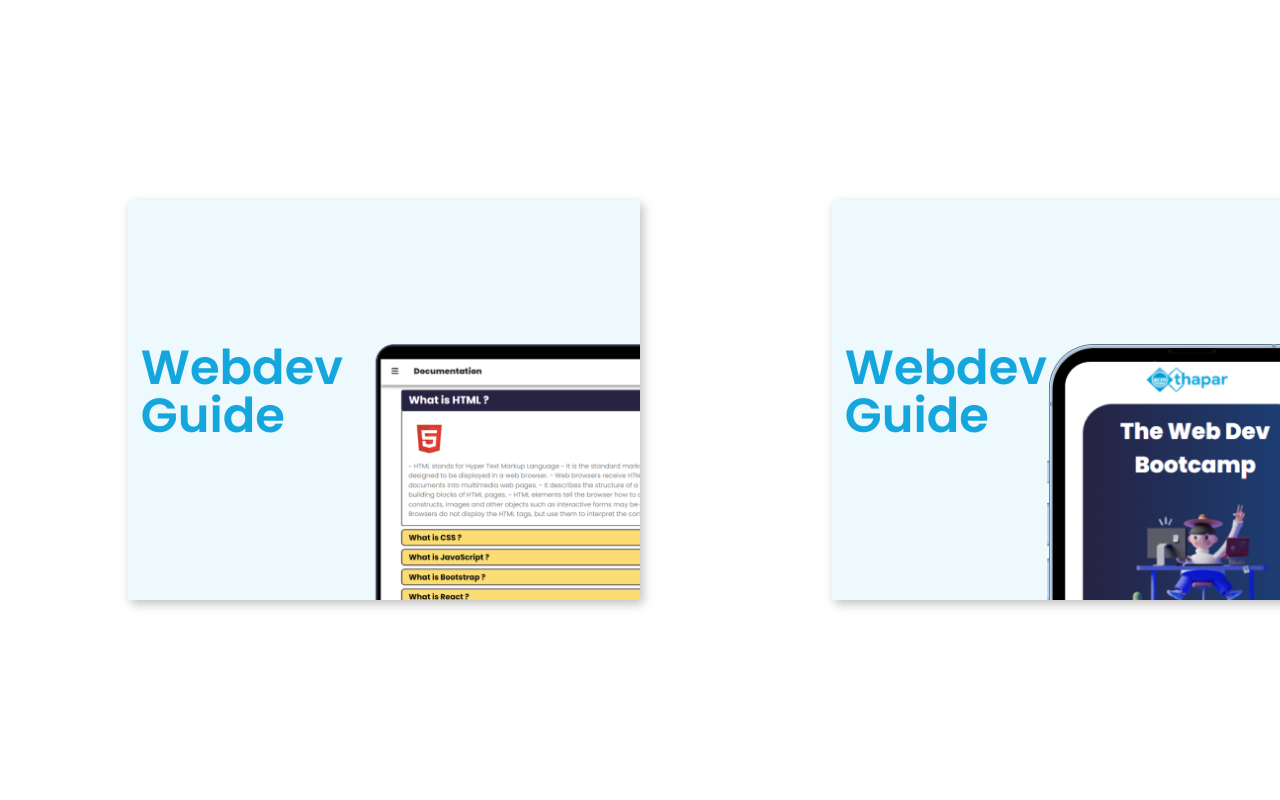
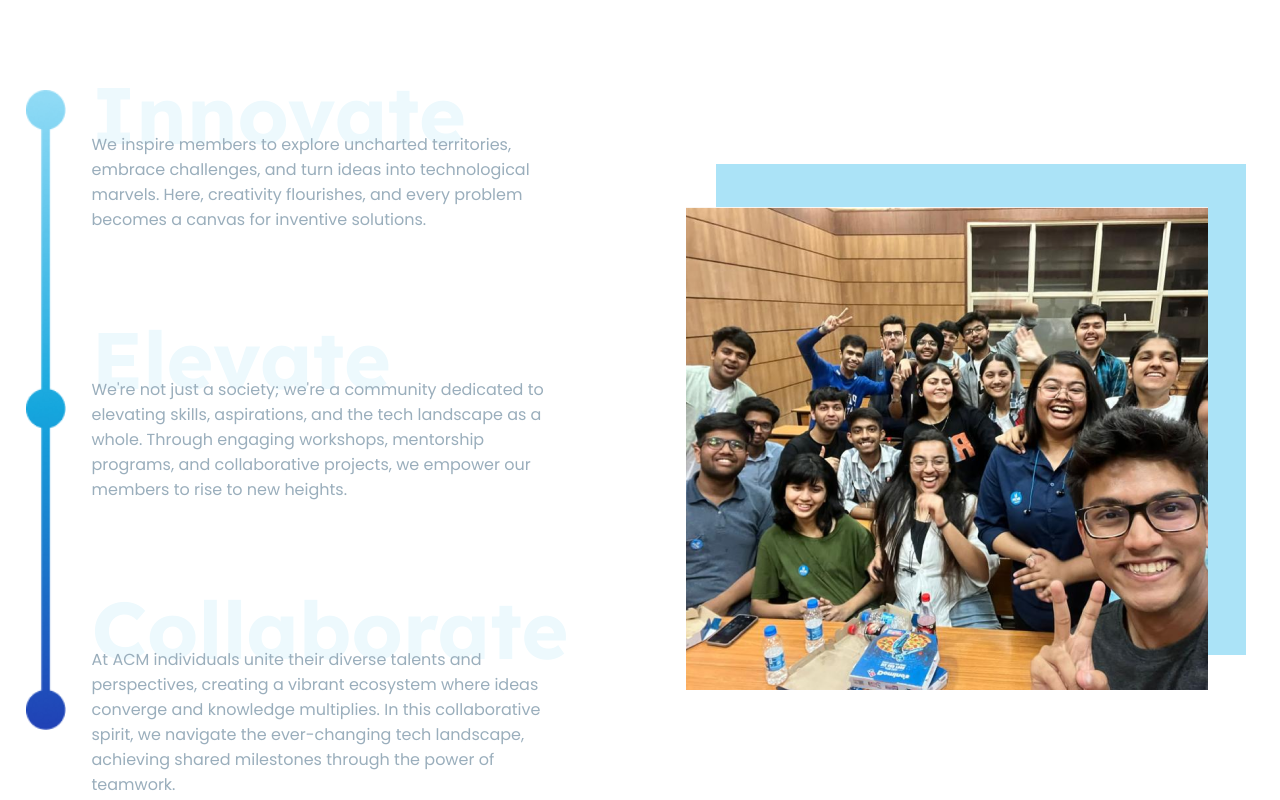
Before and after one commit to ACM-Thapar/ACM-Website, a React (Vite) app: page / in a window 1280 px wide. Shown: the part 800-1600 px from the top of the page. Built offline with nearby package versions, Linux system fonts and the light colour scheme.

Commit message:
brand component done

```diff
--- a/src/Components/Hero/Hero.module.css
+++ b/src/Components/Hero/Hero.module.css
@@ -7,6 +7,7 @@
     height: calc(100vh - 60px);
     background: rgb(255, 255, 255);
     display: flex;
+    margin-bottom:5vw ;
 }
 
 .upperpart{
@@ -45,6 +46,7 @@
 main {
     display: flex;
     margin-top: 5vw;
+
 }
 
 .lsb {
--- /dev/null
+++ b/src/Components/homebrand/Homebrand.jsx
@@ -0,0 +1,47 @@
+
+import React, { useState, useEffect } from 'react';
+import { homebrand } from '../../data.mjs';
+import styles from "./Homebrand.module.css";
+import progressbar from "../../assets/Images/progressbar.png"
+const Homebrand = () => {
+  const [currentImageIndex, setCurrentImageIndex] = useState(0);
+  const {images,details} = homebrand
+  useEffect(() => {
+    const interval = setInterval(() => {
+      setCurrentImageIndex((prevIndex) => (prevIndex + 1) % images.length);
+    }, 5000); // Change image every 5 seconds
+
+    return () => clearInterval(interval);
+  }, [images.length]);
+
+  return (
+    <div className={styles.main}>
+        <img src={progressbar} className={styles.progressbar}/>
+        <div className={styles.content}>
+
+            {details.map((items,index)=>{
+                return(
+                <div className={styles.innercontent} key={index}>
+                <h1 >{items.heading}</h1>
+                <p > {items.data}</p>
+                </div>
+                )
+            })}
+        </div>
+    <div className={styles.image}>
+      {images.map((image, index) => (
+        <img
+          key={index}
+          src={image}
+          style={{
+            opacity: index === currentImageIndex ? 1 : 0,
+            transition: 'opacity 1s ease',
+          }}
+        />
+      ))}
+    </div>
+    </div>
+  );
+};
+
+export default Homebrand;
--- /dev/null
+++ b/src/Components/homebrand/Homebrand.module.css
@@ -0,0 +1,51 @@
+.main{
+    height: 80vh;
+    display: flex;
+}
+.image{
+    position: relative;
+    flex: 1;
+    display: flex;
+    justify-content: start;
+    align-items: center;
+    margin-top:10vw ;
+
+}
+
+.image img{
+    position: absolute;
+    box-shadow: 34px -39px 0px 4px rgba(143,218,245,0.75);
+-webkit-box-shadow: 34px -39px 0px 4px rgba(143,218,245,0.75);
+-moz-box-shadow: 34px -39px 0px 4px rgba(143,218,245,0.75);
+}
+
+.content{
+    flex:1;
+    display: flex;
+    flex-direction: column;
+    margin-left: 2vw;
+}
+
+
+.progressbar{
+    height: 100%;
+    /* width: 100%; */
+    margin-left:2vw ;
+    margin-top: 2vw;
+}
+
+.innercontent p{
+    color:#9AAEBC;
+    font-family: var(--textFont);
+    font-size: 1rem;
+    width: 80%;
+}
+.innercontent h1{
+    color:#EDF9FD;
+    font-family: var(--titleFont);
+    font-size: 5rem;
+    margin-bottom: -2.5vw;
+}
+.innercontent{
+    margin-bottom: 6vw;
+}
--- a/src/Pages/Home/Home.jsx
+++ b/src/Pages/Home/Home.jsx
@@ -6,6 +6,7 @@ import BootcampComp from "../../Components/bootcampcomp/Bootcampcomp";
 import Team from "../../Components/Team/Team";
 import Sponser from "../../Components/Sponser/Sponser";
 import { Teamdata } from "../../data.mjs";
+import Homebrand from "../../Components/homebrand/Homebrand";
 
 const Home = () => {
     const EBData = {
@@ -15,6 +16,7 @@ const Home = () => {
     return(
         <Fragment>
        <Hero />
+       <Homebrand />
        <ProjectComp />
        <BootcampComp />
        <Team teamData={EBData} />
--- a/src/data.mjs
+++ b/src/data.mjs
@@ -5,6 +5,8 @@ import Device from './assets/Images/device.png';
 import Phone from './assets/Images/phone.png';
 import amico1 from './assets/Images/amico.png';
 import face from "./assets/Images/sample.png";
+import hackathon from "./assets/Images/hackathon.png";
+
 export const HeroData = {
   headline: 'Lorem ipsum dolor sit amet, consectetur',
   keywords: ['Innovate.', 'Elevate.', 'Collaborate.'],
@@ -26,6 +28,8 @@ export const HeroData = {
     },
   ],
 };
+
+
 
 export const ProjectData = {
   subtitle2: 'Projects',
@@ -81,6 +85,8 @@ export const ProjectData = {
   ]
 }
 
+
+
 export const Bootcamp = {
   subtitle1: 'Bootcamps',
   bootcamps : [
@@ -110,6 +116,8 @@ export const Bootcamp = {
     },
   ]
 }
+
+
 
 export const Teamdata = {
   homeheadline :"Meet The Team",
@@ -445,3 +453,21 @@ export const Teamdata = {
     },
    ]
 }
+
+export const homebrand = {
+  images: [hackathon,hackathon,hackathon,hackathon],
+  details : [
+    {
+      heading : "Innovate",
+      data : "We inspire members to explore uncharted territories, embrace challenges, and turn ideas into technological marvels. Here, creativity flourishes, and every problem becomes a canvas for inventive solutions.",
+    },
+    {
+      heading : "Elevate",
+      data : " We're not just a society; we're a community dedicated to elevating skills, aspirations, and the tech landscape as a whole. Through engaging workshops, mentorship programs, and collaborative projects, we empower our members to rise to new heights.",
+    },
+    {
+      heading : "Collaborate",
+      data : "At ACM individuals unite their diverse talents and perspectives, creating a vibrant ecosystem where ideas converge and knowledge multiplies. In this collaborative spirit, we navigate the ever-changing tech landscape, achieving shared milestones through the power of teamwork.",
+    },
+  ]
+}
```
Also changed, not shown: src/assets/Images/hackathon.png (added), src/assets/Images/progressbar.png (added).
